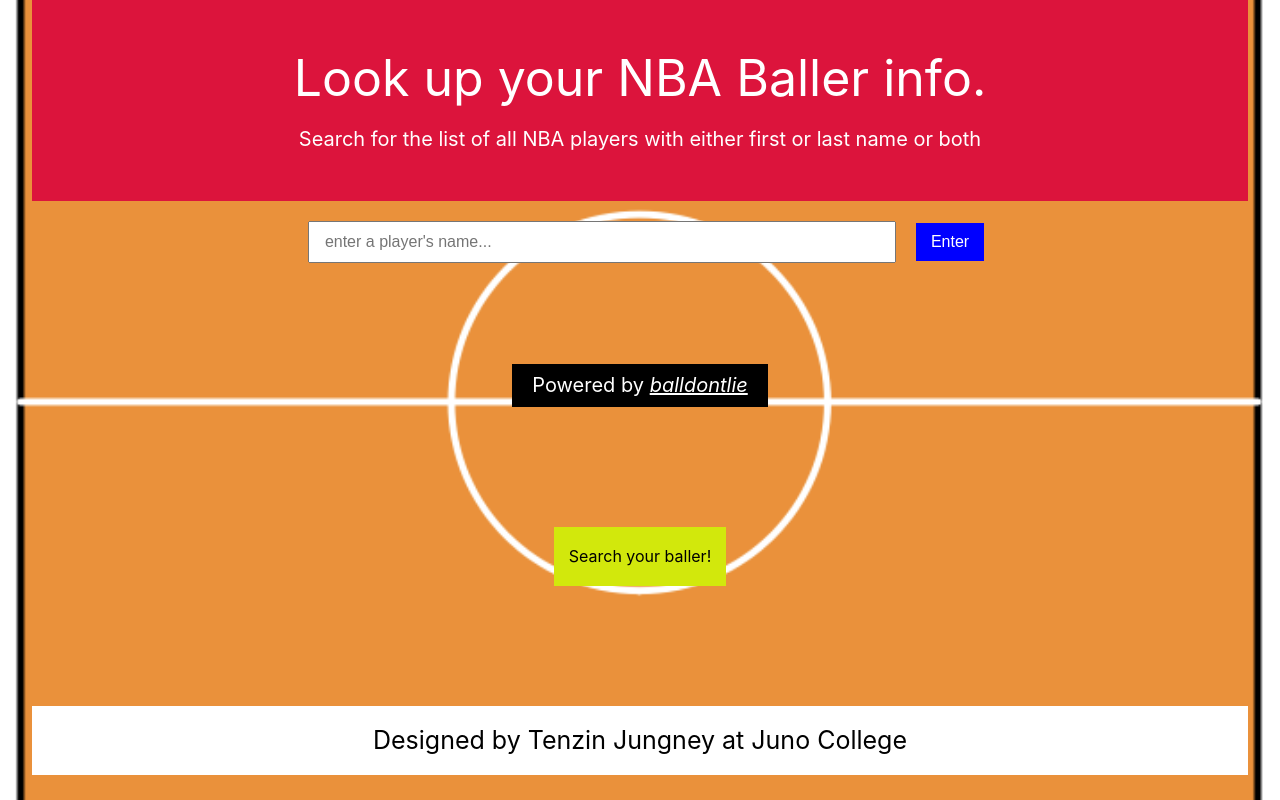
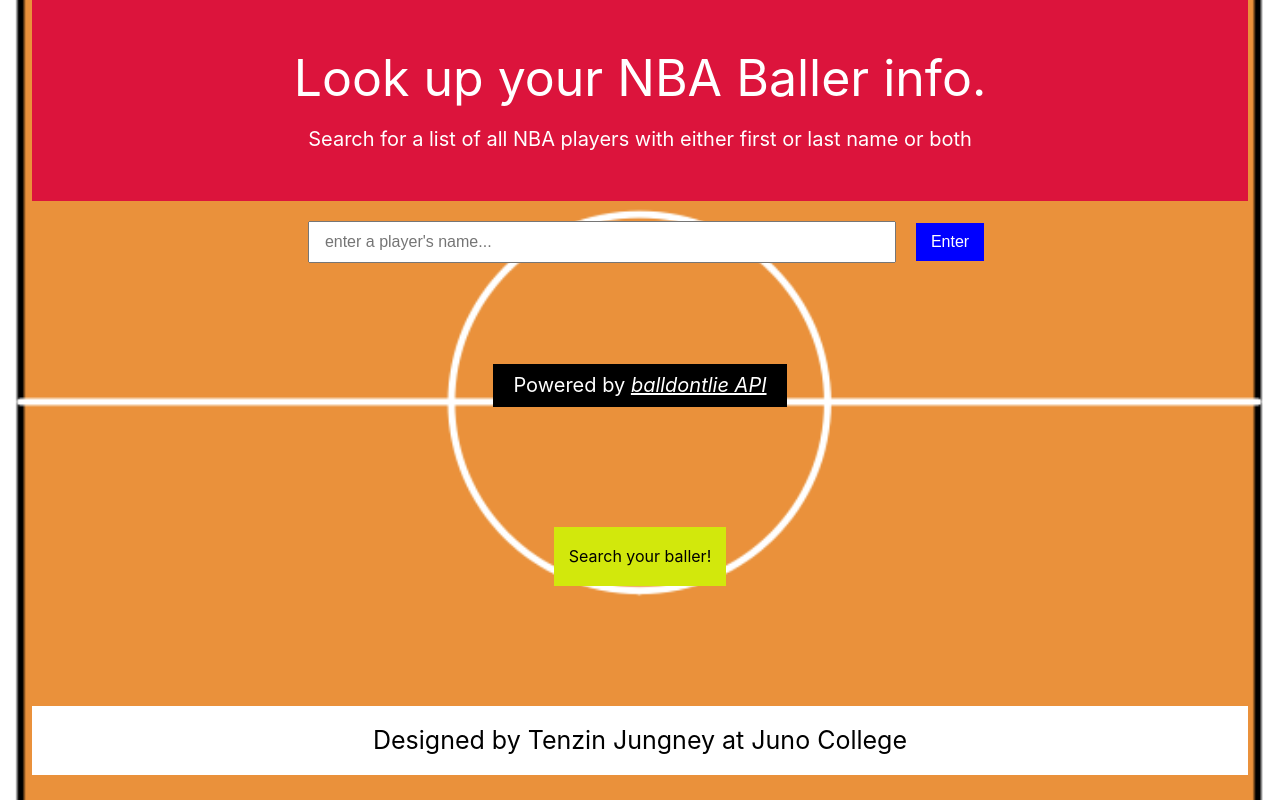
Before and after one commit to jombri/tenzin-jungney-project-three, a React (Create React App) app: page / in a window 1280 px wide. Built offline with nearby package versions, Linux system fonts and the light colour scheme.

Commit message:
removed commented-out code

```diff
--- a/src/App.js
+++ b/src/App.js
@@ -20,7 +20,7 @@ function App() {
       const response = await fetch(url);
       const apiData = await response.json();
 
-      console.log(apiData.data);
+      // console.log(apiData.data);
       const playersResult = apiData.data;
       if (playersResult.length === 0) {
         setFormError(true)
--- a/src/Form.js
+++ b/src/Form.js
@@ -9,7 +9,7 @@ function Form({ handleSubmit, handleChange, ballerInput, formError}) {
                 { formError ? <h2 className="alertBox">please try a different baller</h2> : null }
             </form>
             <p className="apiLink">Powered by
-                <span> <a href="https://www.balldontlie.io">balldontlie</a>  </span>
+                <span> <a href="https://www.balldontlie.io">balldontlie API</a>  </span>
             </p>
         </>
     )
--- a/src/Header.js
+++ b/src/Header.js
@@ -1,7 +1,7 @@
 function Header() {
     return (
             <header className='headerStyle'> Look up your NBA Baller info.
-            <p className="headerInfo">Search for the list of all NBA players with either first or last name or both</p>
+            <p className="headerInfo">Search for a list of all NBA players with either first or last name or both</p>
             </header>
     )
 }
```
